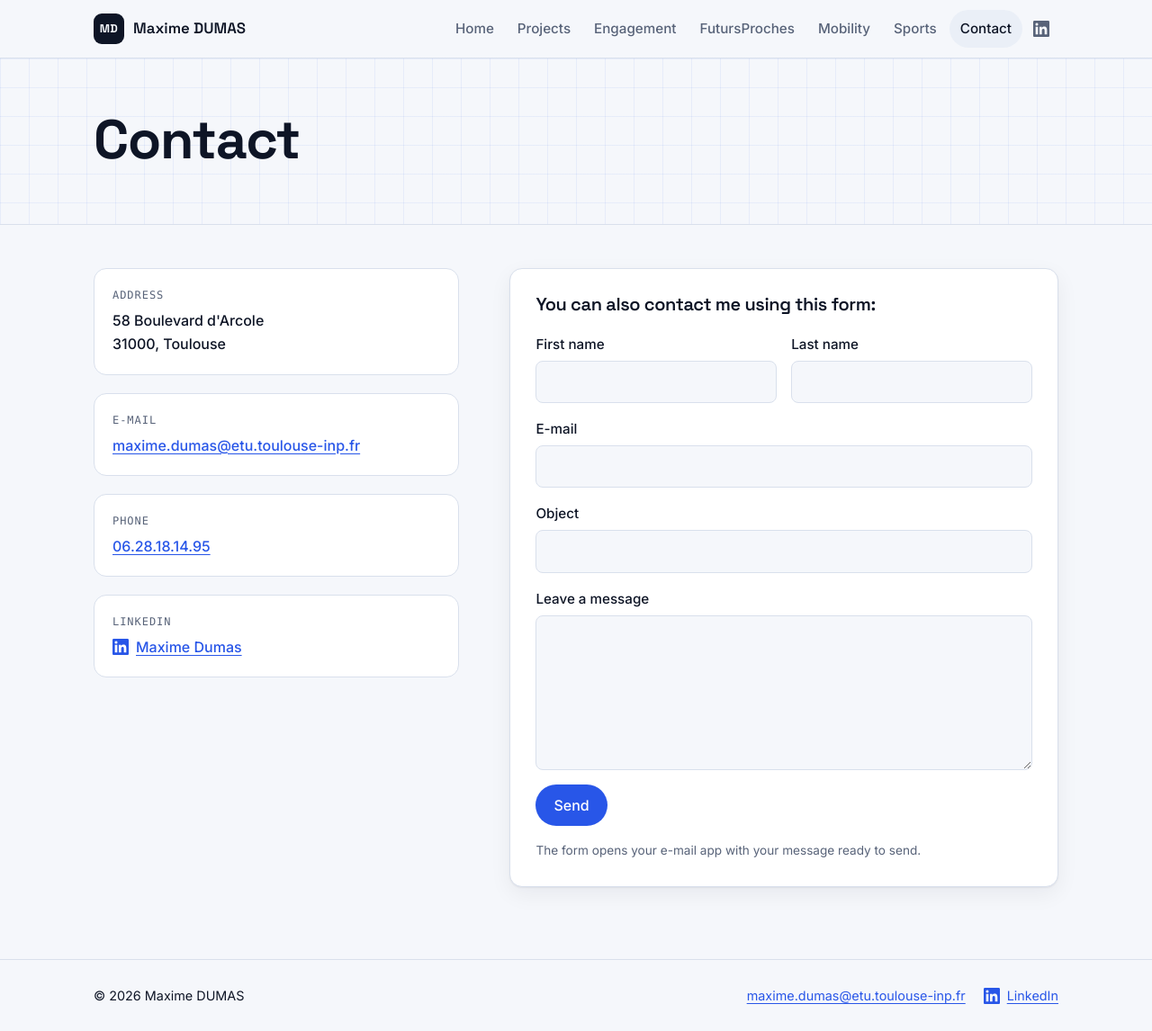
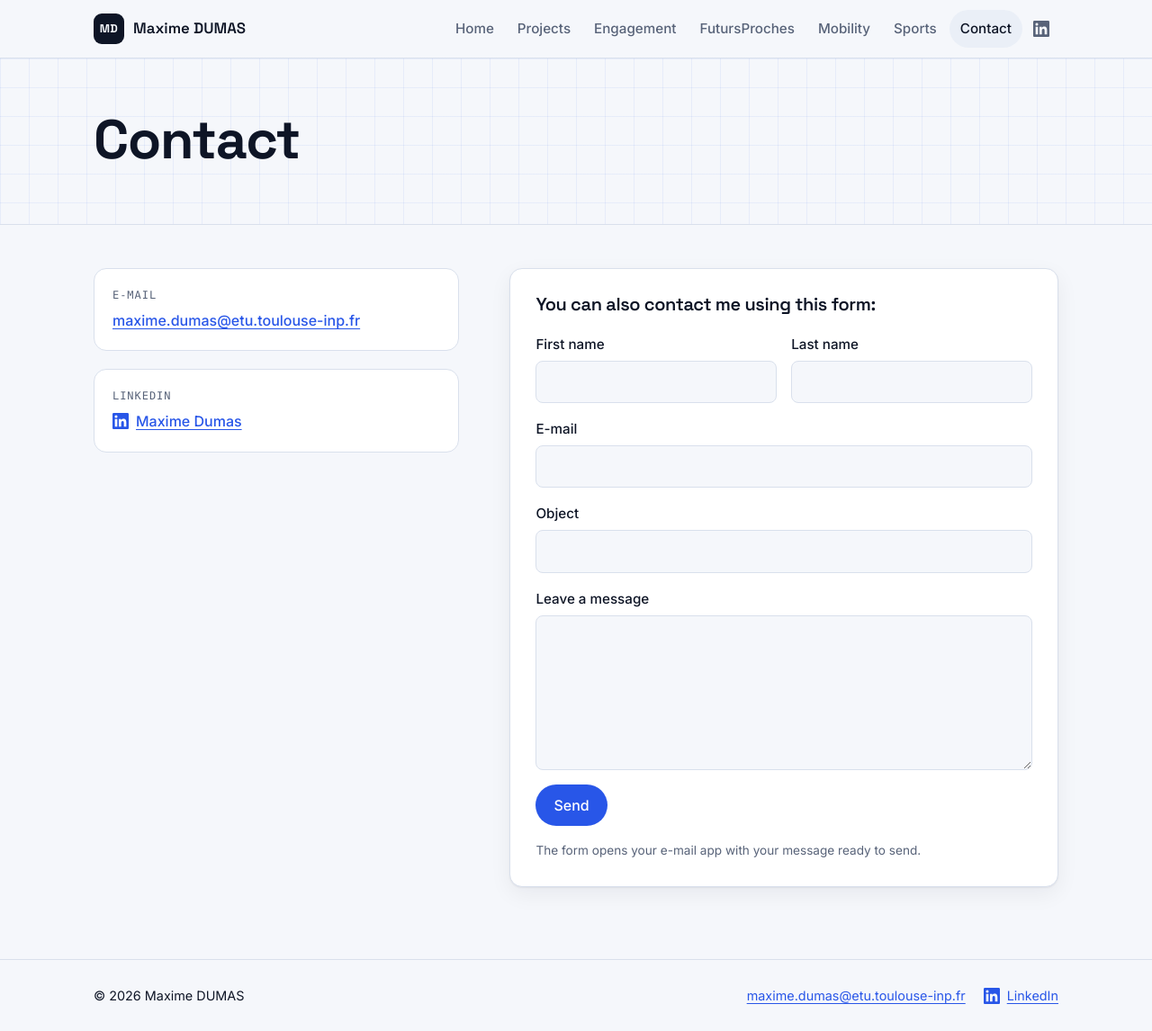
Before and after one commit to maximedumas46/e-portfolio, a Jekyll site: the page built from contact.html, in a window 1280 px wide and 1146 px high. Shown: the whole window at 90% size. Built offline with Jekyll 4.4.1, drawn with Linux system fonts in a browser that asks for light colours.

Commit message:
Remove address and phone, fix Mobility typos, add BRM 300 km text
- Contact page and config: keep only e-mail and LinkedIn
- Mobility: "I spent four weeks", "discussed opportunities"
- Sports: description of the 300 km Brevet de Randonneur Mondial
  (rules and the Cahors loop shown on the route map)

Co-Authored-By: Claude Opus 5.5 <noreply@anthropic.com>
Claude-Session: https://claude.ai/code/session_01F9CGk9QaebHGSSmk1sQwa7

```diff
--- a/_config.yml
+++ b/_config.yml
@@ -28,12 +28,7 @@ nav:
 
 # Contact details (Contact page + footer)
 contact:
-  address:
-    - 58 Boulevard d'Arcole
-    - 31000, Toulouse
   email: maxime.dumas@etu.toulouse-inp.fr
-  phone: 06.28.18.14.95
-  phone_link: "+33628181495"
   linkedin: https://www.linkedin.com/in/maxime-dumas-22b062258/
 
 # CV files (PDF) and their preview images
--- a/assets/css/style.css
+++ b/assets/css/style.css
@@ -714,3 +714,6 @@ p { margin: 0 0 1em; }
   object-fit: cover; /* crops the 3:2 cover image to 16:9; the 16:9 video itself is not cropped */
   background: #fabd24;
 }
+
+.ride-text { margin-bottom: 20px; }
+.ride-text p:last-child { margin-bottom: 0; }
--- a/contact.html
+++ b/contact.html
@@ -7,16 +7,8 @@ permalink: /contact/
 <div class="contact">
   <div class="contact-info">
     <div class="contact-item">
-      <span class="contact-label">Address</span>
-      <address>{% for line in c.address %}{{ line }}{% unless forloop.last %}<br>{% endunless %}{% endfor %}</address>
-    </div>
-    <div class="contact-item">
       <span class="contact-label">E-mail</span>
       <a href="mailto:{{ c.email }}">{{ c.email }}</a>
-    </div>
-    <div class="contact-item">
-      <span class="contact-label">Phone</span>
-      <a href="tel:{{ c.phone_link }}">{{ c.phone }}</a>
     </div>
     {%- if c.linkedin %}
     <div class="contact-item">
```
Also changed, not shown: mobility.md (+2 -2 lines), sports.md (+11 -0 lines).
